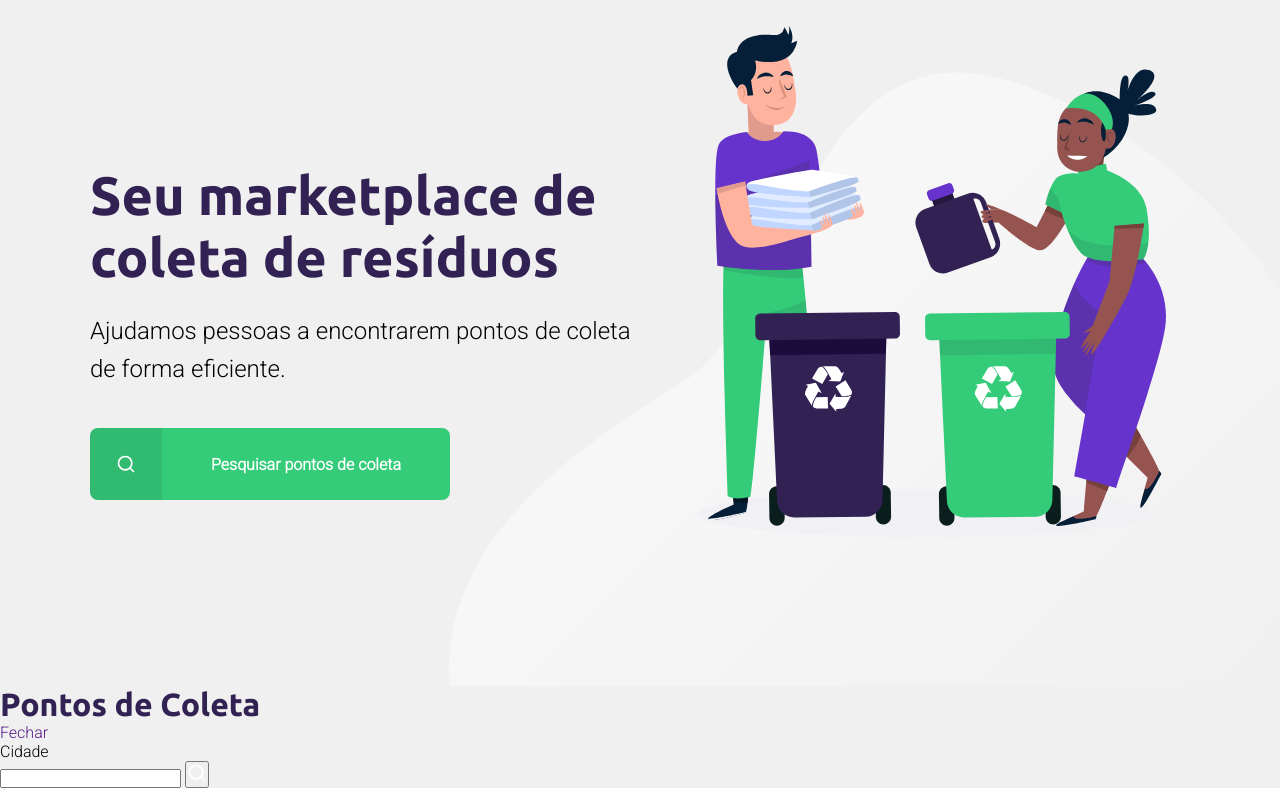
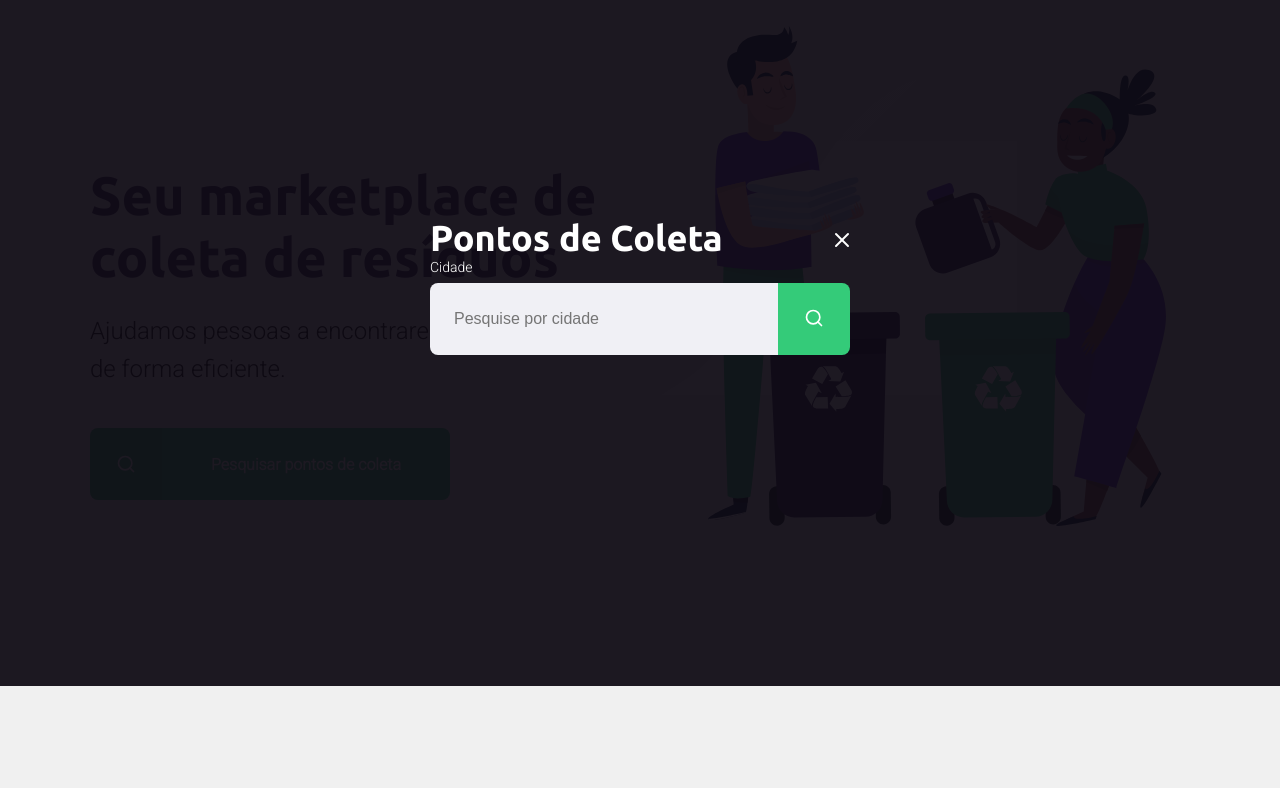
Before and after one commit to antuniooh/EcoletaProject, a plain HTML site: page index.html in a window 1280 px wide. Both pictures are taken after a click on the link "Pesquisar pontos de coleta". Shown: the part 114-902 px from the top of the page. After the commit the page ends 800 px from the top, so only its background shows below. Drawn offline with Linux system fonts and the light colour scheme.

Commit message:
Finished the pages and created a page to list all points

```diff
--- a/index.html
+++ b/index.html
@@ -17,7 +17,7 @@
         <div class="content">
             <header>
                 <img src="/assets/logo.svg" alt="Logomarca">
-                <a href="#">
+                <a href="create-point.html">
                     <span></span>
                     Cadastre um ponto de coleta
                 </a>
@@ -36,16 +36,20 @@
     </div>
 
 
-    <div id="modal">
+    <div id="modal" class="hide">
         <div class="content">
             <div class="header">
                 <h1>Pontos de Coleta</h1>
-                <a href="">Fechar</a>
+                <a href="#">Fechar</a>
             </div>
-            <form action="">
+            <form action="/search-results.html">
                 <label for="search">Cidade</label>
-                <div class="search-field">
-                    <input type="text" name="search">
+                <div class="search field">
+                    <input
+                    type="text"
+                    name="search"
+                    placeholder="Pesquise por cidade"
+                    >
                     <button>
                         <img src="/assets/search.svg" alt="Buscar">
                     </button>
@@ -53,5 +57,8 @@
             </form>
         </div>
     </div>
+
+    <script src="/scripts/index.js"></script>
+
 </body>
 </html>
--- /dev/null
+++ b/scripts/index.js
@@ -0,0 +1,11 @@
+const buttonSearch = document.querySelector("#page-home main a")
+const modal = document.querySelector("#modal")
+const close = document.querySelector("#modal .header a")
+
+buttonSearch.addEventListener("click", () => {
+    modal.classList.remove("hide")
+})
+
+close.addEventListener("click", () => {
+    modal.classList.add("hide")
+})
--- a/styles/modal.css
+++ b/styles/modal.css
@@ -0,0 +1,86 @@
+#modal{
+    background-color: #0E0A14ef;
+    height: 100vh;
+    width: 100vw;
+    position: fixed;
+    top: 0;
+
+    display: flex;
+    justify-content: center;
+    align-items: center;
+
+    transition: 400ms ;
+}
+
+#modal.hide{
+    display: none;
+}
+
+#modal .content{
+    color: white;
+    width: 420px;
+}
+
+#modal .header{
+    display: flex;
+    align-items: center;
+    justify-content: space-between;
+}
+
+#modal .header a{
+    background-image: url("../assets/x.svg");
+
+    width: 20px;
+    height: 20px;
+
+    display: flex;
+    font-size: 0.01px;
+}
+
+#modal .header h1{
+    color: white;
+
+    font-size: 36px;
+    line-height: 42px;
+
+}
+
+#modal form label{
+    font-size: 14px;
+    line-height: 16px;
+
+    display: block;
+    margin-bottom: 8px;
+}
+
+#modal form .field{
+    display: flex;
+}
+
+#modal form input{
+    flex: 1;
+
+    background-color: #f0f0f5;
+
+    border-radius: 8px 0 0 8px;
+    border: 0;
+
+    padding: 16px 24px;
+
+    font-size: 16px;
+    color: #6c6c80;
+}
+
+#modal form button{
+    width: 72px;
+    height: 72px;
+
+    background-color: var(--primary-color);
+
+    border: 0;
+    border-radius: 0 8px 8px 0;
+}
+
+#modal form button::hover{
+    background-color: #2fb85e;
+}
--- a/styles/responsive.css
+++ b/styles/responsive.css
@@ -18,6 +18,14 @@
     #page-home main{
         align-items: center;
     }
+
+    #page-search-results .cards{
+        grid-template-columns: 1fr;
+    }
+
+    #page-search-results .cards img{
+        height: 250px;
+    }
 }
 
 @media(min-width:1700px){
--- /dev/null
+++ b/styles/search-results.css
@@ -0,0 +1,218 @@
+body::after{
+    content: "";
+    position: fixed;
+    background: white;
+    top: 260px;
+    right: 0;
+    left: 0;
+    bottom: 0;
+    z-index: -1;
+}
+
+#page-search-results{
+    width: 90%;
+    max-width: 1100px;
+
+    margin: 0 auto;
+}
+
+#page-search-results header{
+    margin-top: 48px;
+    display: flex;
+    justify-content: space-between;
+    align-items: center;
+}
+
+#page-search-results header a{
+    color: var(--title-color);
+    font-weight: bold;
+
+    display: flex;
+    align-items: center;
+}
+
+#page-search-results header a span{
+    margin-right: 16px;
+    background-image: url('../assets/arrow-left.svg');
+
+    display: flex;
+    width: 20px;
+    height: 20px;
+}
+
+form{
+    background-color: white;
+    margin: 80px auto;
+    padding: 64px;
+
+    border-radius: 8px;
+    max-width: 730px;
+}
+
+form h1{
+    font-size: 36px;
+}
+
+form fieldset{
+    margin-top: 64px;
+    border:0
+}
+
+form legend{
+    margin-bottom: 40px;
+}
+
+form legend h2{
+    font-size: 24px;
+}
+
+form .field{
+    flex: 1;
+    display: flex;
+    flex-direction: column;
+    margin-bottom: 24px;
+}
+
+form .field-group{
+    display: flex;
+}
+
+form input,
+form select
+{
+    background-color: #f0f0f5;
+    border: 0;
+    padding: 16px 24px;
+    font-size: 16px;
+    outline: none;
+
+    border-radius:8px;
+}
+
+form select{
+    -webkit-appearance: none;
+    -moz-appearance: none;
+    appearance: none;
+}
+
+form label{
+    font-size: 14px;
+    margin-bottom: 8px;
+}
+
+form .field-group .field + .field{
+    margin-left: 24px;
+}
+
+form button{
+    width: 260px;
+    height: 56px;
+
+    background-color: var(--primary-color);
+    border-radius:8px;
+
+    color: white;
+    font-weight: bold;
+    font-size: 16px;
+
+    border: none;
+    margin-top: 40px;
+    transition: 400ms;
+    outline: none;
+}
+
+form button:hover{
+    background-color: #2fb86e;
+}
+
+.items-grid{
+    display: grid;
+    grid-template-columns: 1fr 1fr 1fr;
+    gap: 16px;
+}
+
+.items-grid li{
+    background-color: #f5f5f5;
+    list-style: none;
+
+    border-radius: 8px;
+    border: 2px solid #f5f5f5;
+    height: 180px;
+    padding: 32px 24px 16px;
+
+    display: flex;
+    flex-direction: column;
+    align-items: center;
+    justify-content: space-between;
+
+    text-align: center;
+
+    cursor: pointer;
+}
+
+.items-grid li span{
+    margin-top: 12px;
+    flex: 1;
+
+    display: flex;
+    align-items: center;
+
+    color: var(--title-color);
+}
+
+.items-grid li.selected {
+    background:#e1faec;
+    border: 2px solid #34cb79;
+}
+
+main{
+    margin: 48px;
+}
+
+main h4{
+    font-weight: normal;
+    font-family: Roboto, sans-serif;
+
+    margin-bottom: 32px;
+}
+main .cards{
+    display: grid;
+    grid-template-columns: 1fr 1fr 1fr;
+
+    gap: 24px;
+}
+
+main .card img{
+    width: 100%;
+    height: 150px;
+
+    object-fit: cover;
+
+    border-radius: 8px 8px 0 0;
+}
+
+main .card h1{
+    margin-top: 32px;
+
+    font-size: 36px;
+    line-height: 41px;
+    color: #322153;
+}
+
+main .card h3{
+    margin: 24px 0;
+    font-family: Roboto;
+    font-weight: bold;
+
+    font-size: 24px;
+    line-height: 34px;
+
+    color: #34cb79;
+}
+
+main .card p{
+    font-size: 16px;
+    line-height: 26px;
+
+    color: #6c6c80;
+}
```
Also changed, not shown: create-point.html (+1 -1 lines), search-results.html (added, +56 -0 lines).
